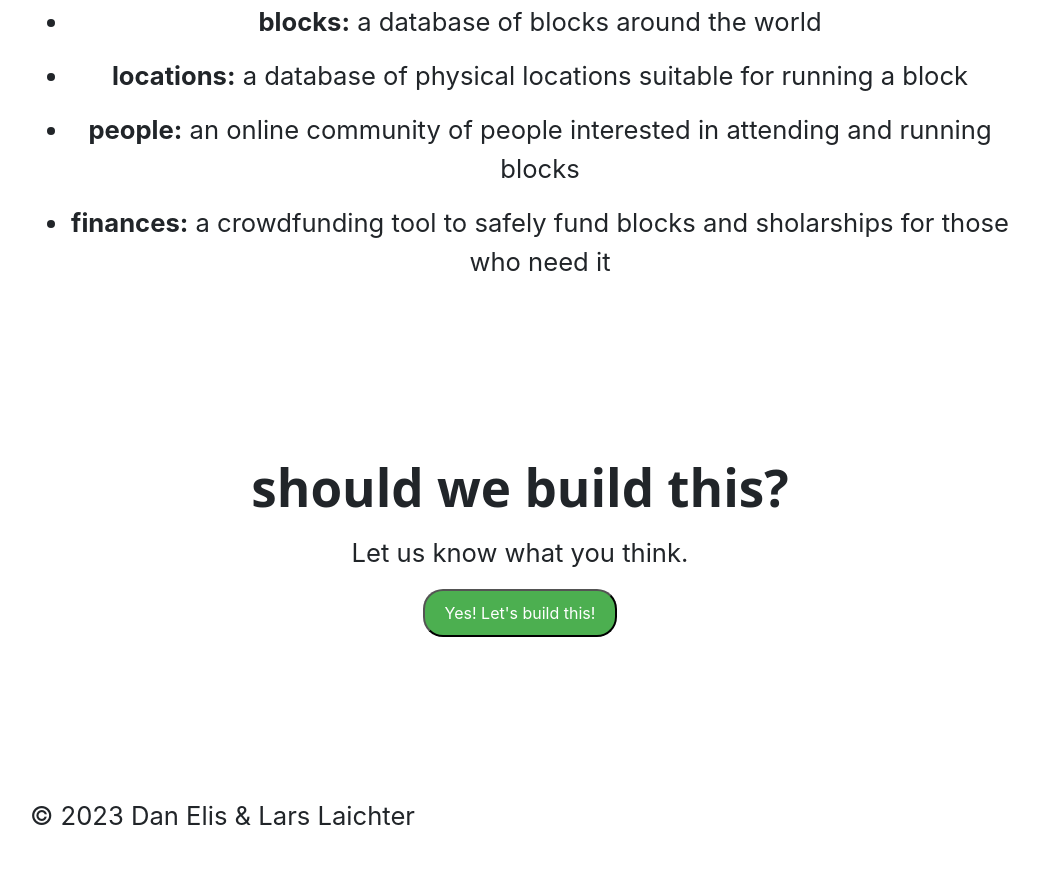
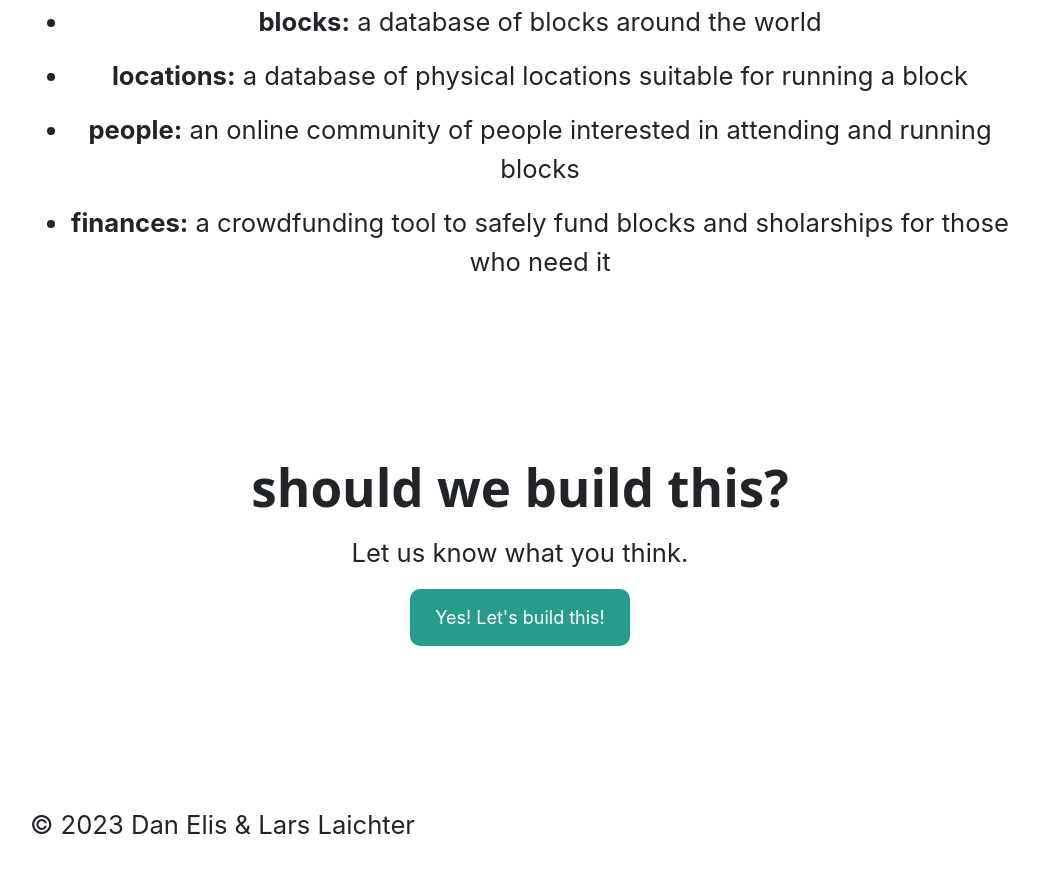
Before and after one commit to larslaichter/openbloc, a plain HTML site: page index.html in a window 1280 px wide. Shown: the part 2506-3378 px from the top of the page, without its empty margins (120-1159 px from the left). Drawn offline with nearby package versions, Linux system fonts and the light colour scheme; a script that the page names is missing.

Commit message:
Update index.html

```diff
--- a/index.html
+++ b/index.html
@@ -94,7 +94,7 @@
       <p>Let us know what you think.</p>
       <!-- add a button with the following link https://forms.gle/tC8nJXWWemPWFHaQ6 -->
       <a href="https://forms.gle/tC8nJXWWemPWFHaQ6" target="_blank">
-        <button style="border-radius: 20px; padding: 10px 20px; background-color: #4CAF50; color: white; font-size: 16px;">
+        <button style="border-radius: 10px; padding: 15px 25px; background-color: #279C8C; color: white; font-size: 18px;border: none;">
           Yes! Let's build this!
         </button>
       </a>
```
